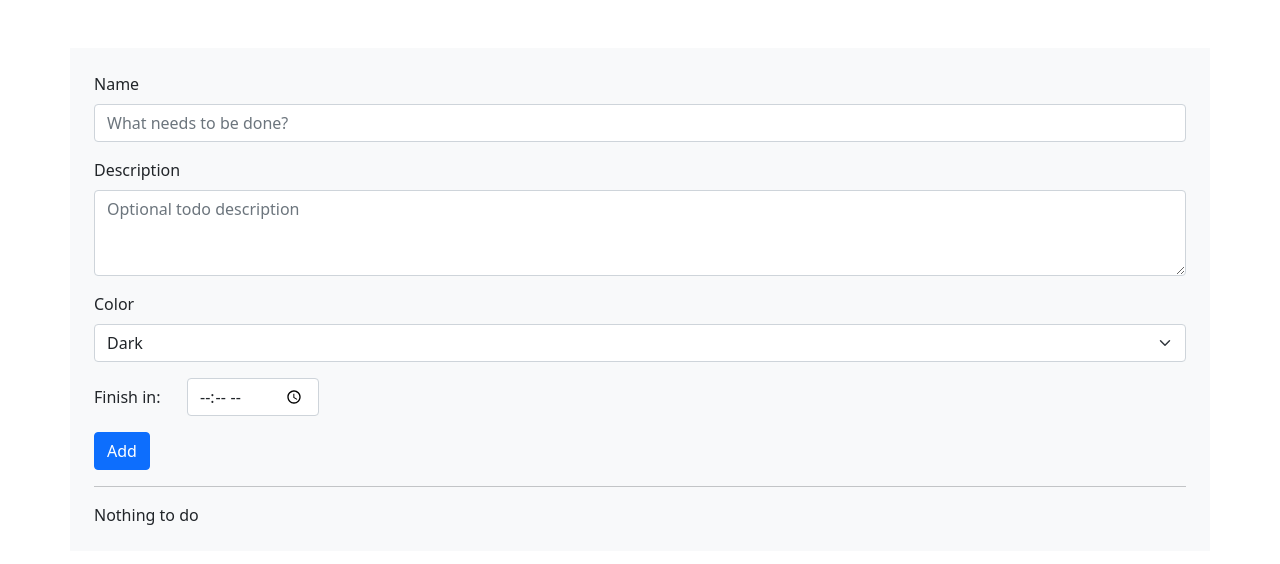
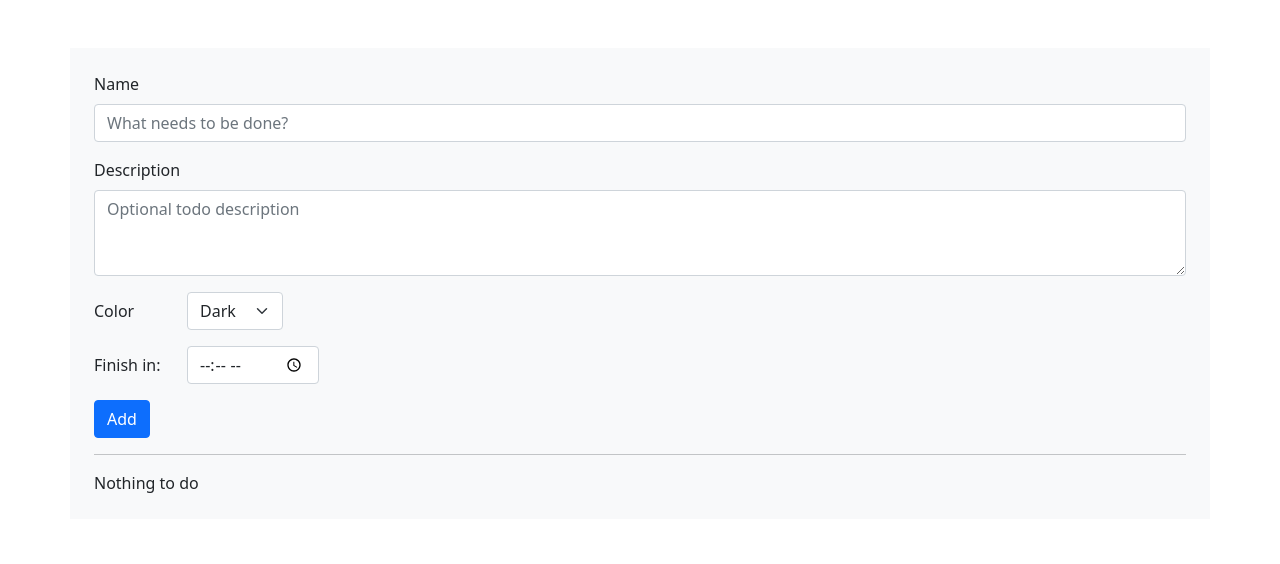
Before and after one commit to LordHippopotamus/todo, a React (Create React App) app: page / in a window 1280 px wide. Shown: the top 564 px of the page. Built offline with nearby package versions, Linux system fonts and the light colour scheme.

Commit message:
feat(TodoForm): reorganize the layout

```diff
--- a/src/components/TodoForm/index.jsx
+++ b/src/components/TodoForm/index.jsx
@@ -73,14 +73,18 @@ export default class TodoForm extends React.Component {
           />
         </Form.Group>
 
-        <Form.Label>Color</Form.Label>
-        <Form.Select className="mb-3" name="color" value={color} onChange={this.handleChange}>
+        <Row className="mb-3">
+          <Form.Label column lg={1}>Color</Form.Label>
+          <Col>
+            <Form.Select className="w-auto" name="color" value={color} onChange={this.handleChange}>
               <option value="dark">Dark</option>
               <option value="secondary">Gray</option>
               <option value="primary">Blue</option>
               <option value="success">Green</option>
               <option value="danger">Red</option>
             </Form.Select>
+          </Col>
+        </Row>
 
         <Form.Group className="mb-3" controlId="description">
           <Row>
```
Lines whose indentation alone changed are shown as unchanged.
